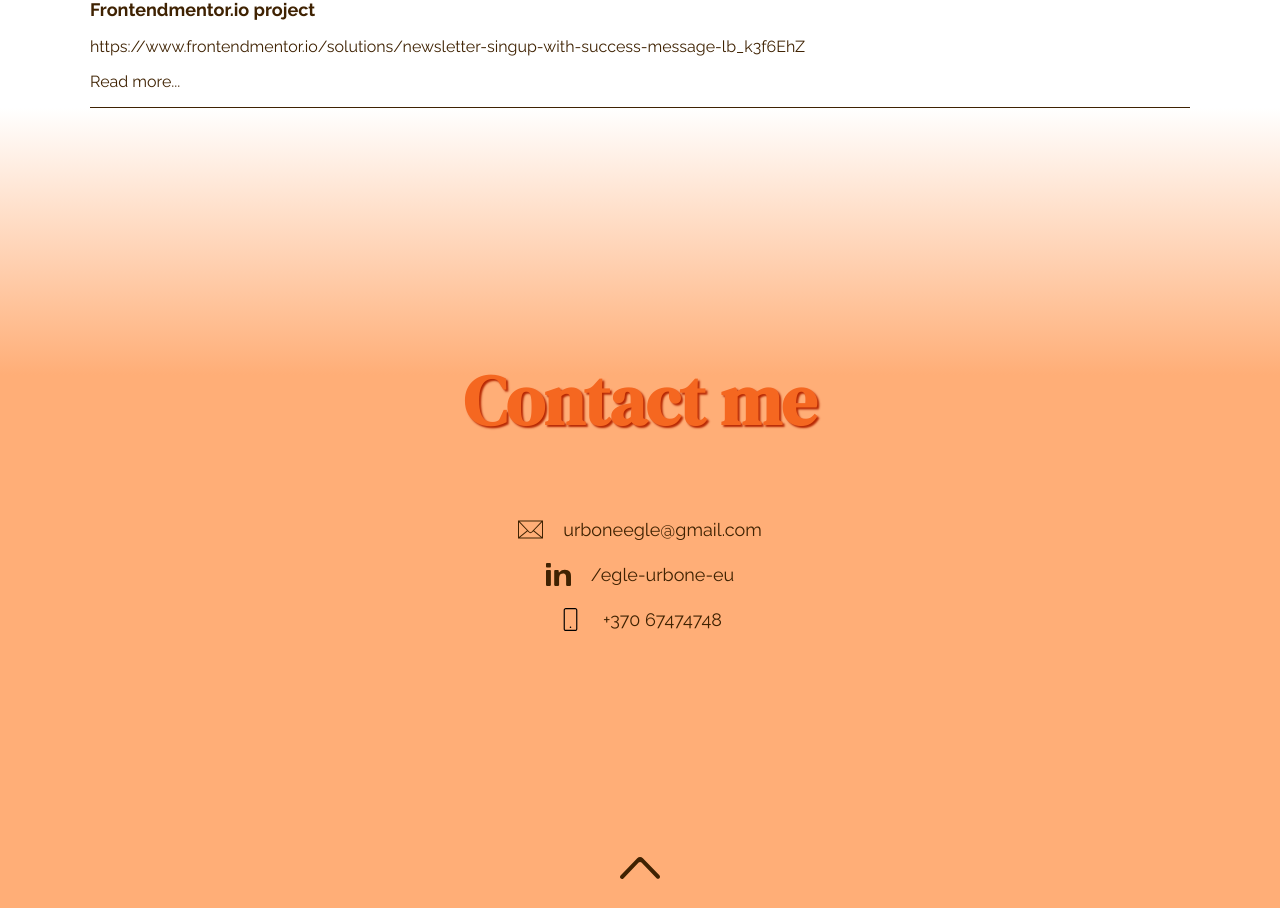
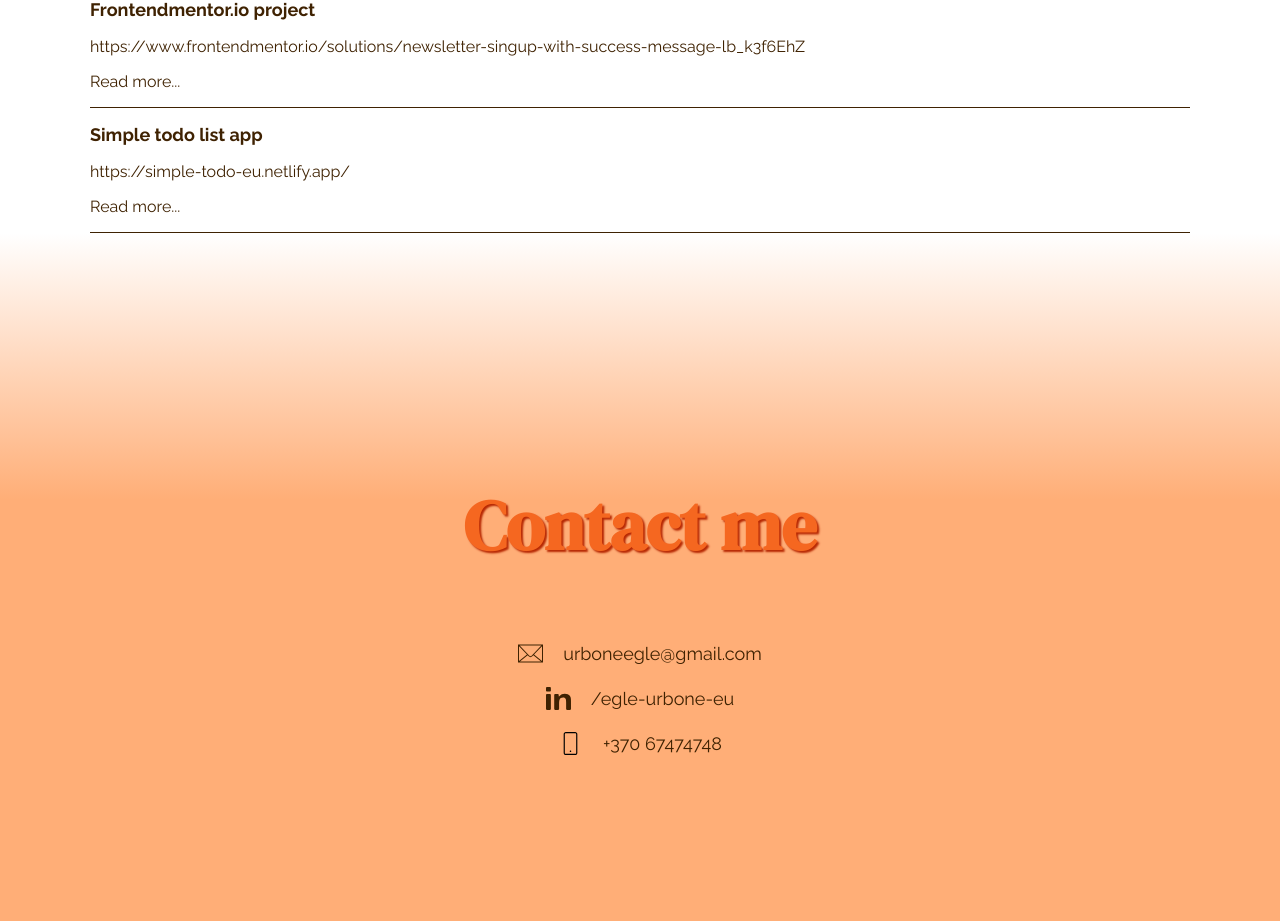
Before and after one commit to EgleUrbone/Mano_portfolio, a React (Vite) app: page / in a window 1280 px wide. Shown: the part 1980-2901 px from the top of the page. Built offline with nearby package versions, Linux system fonts and the light colour scheme.

Commit message:
works data update

```diff
--- a/src/components/pages/data.js
+++ b/src/components/pages/data.js
@@ -11,4 +11,10 @@ export const works = [
     text: 'This is a newsletter sign-up form with a success message pop-up using HTML, CSS and JS',
     url: 'https://www.frontendmentor.io/solutions/newsletter-singup-with-success-message-lb_k3f6EhZ',
   },
+  {
+    id: 3,
+    title: 'Simple todo list app',
+    text: 'It is a simple app to make your to do list for the day. Made using HTML, SCSS, React, Vite, react icons',
+    url: 'https://simple-todo-eu.netlify.app/',
+  },
 ]
```
